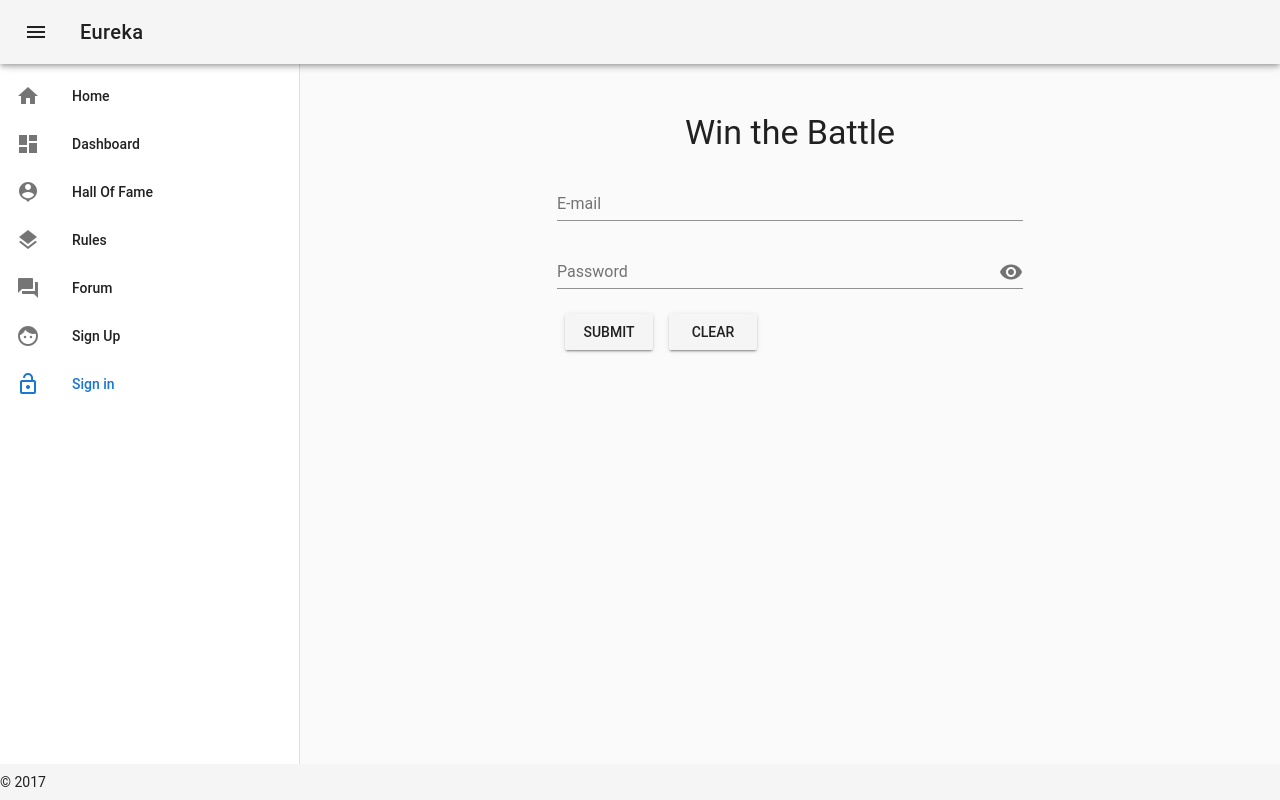
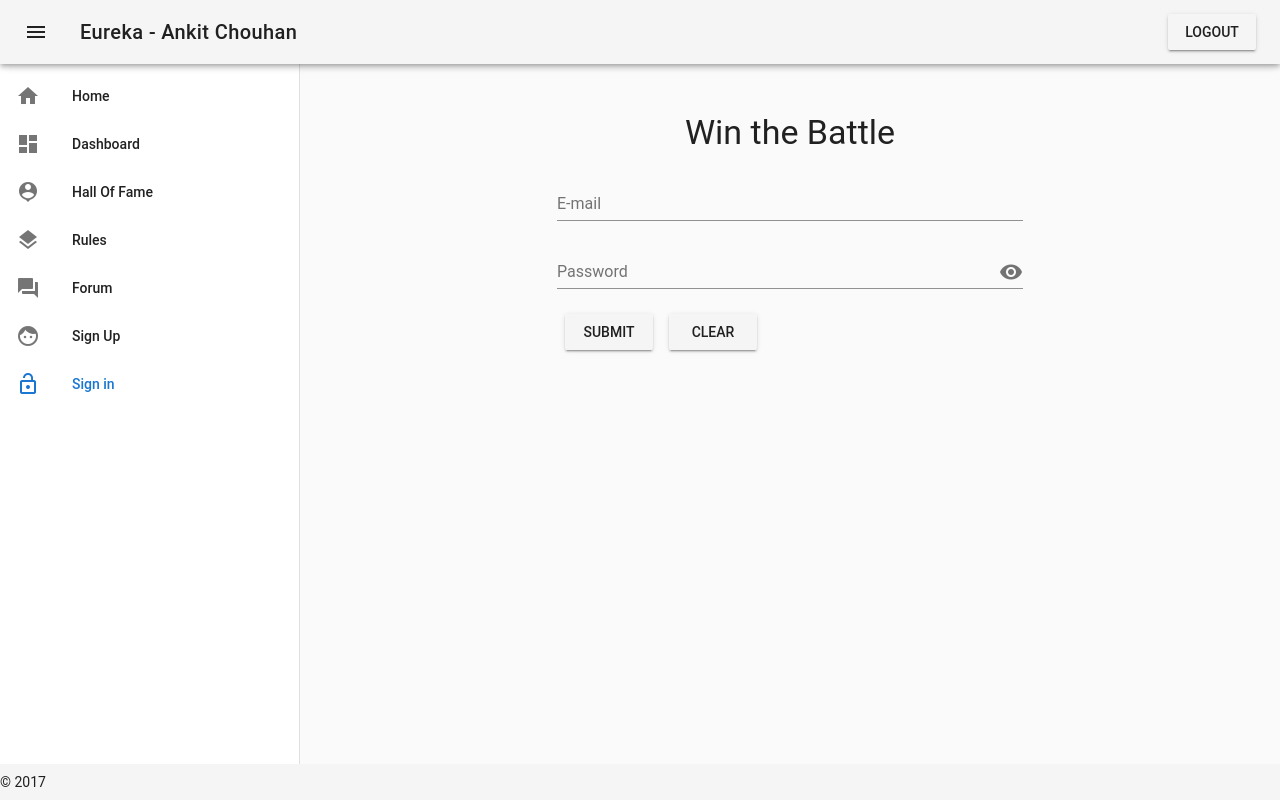
Before and after one commit to ankitchouhan1020/v-eureka, a Vue app: page /signin in a window 1280 px wide. Built offline with nearby package versions, Linux system fonts and the light colour scheme.

Commit message:
Vuex Added

```diff
--- a/package.json
+++ b/package.json
@@ -16,6 +16,7 @@
     "vue-router": "^3.0.1",
     "vuelidate": "^0.7.4",
     "vuetify": "^1.1.1",
+    "vuex": "^3.0.1",
     "webpack-ssr": "^0.1.14"
   },
   "devDependencies": {
--- a/src/App.vue
+++ b/src/App.vue
@@ -19,7 +19,9 @@
     </v-navigation-drawer>
     <v-toolbar app fixed clipped-left :clipped-left="$vuetify.breakpoint.lgAndUp">
       <v-toolbar-side-icon @click.stop="drawer = !drawer"></v-toolbar-side-icon>
-      <v-toolbar-title>Eureka</v-toolbar-title>
+      <v-toolbar-title>Eureka - {{getUsername}}</v-toolbar-title>
+      <v-spacer></v-spacer>
+      <v-btn v-if="getUsername" @click="">Logout</v-btn>
     </v-toolbar>
       <main >
         <router-view></router-view>
@@ -45,6 +47,11 @@
           {title: 'Sign in', icon: 'lock_open', path: 'signin'},
         ]
       }
+    },
+    computed:{
+      getUsername: function(){
+        return this.$store.state.username;
+      }
     }
   }
 </script>
--- a/src/main.js
+++ b/src/main.js
@@ -7,6 +7,7 @@ import Vuetify from 'vuetify'
 import 'vuetify/dist/vuetify.min.css' // Ensure you are using css-loader
 import 'material-design-icons-iconfont/dist/material-design-icons.css' // Ensure you are using css-loader
 import '@mdi/font/css/materialdesignicons.css'
+import {store} from '@/store/store'
 
 Vue.use(Vuetify, {
   iconfont: 'mdi' ,// 'md' || 'mdi' || 'fa' || 'fa4'
@@ -15,6 +16,7 @@ Vue.config.productionTip = false;
 
 /* eslint-disable no-new */
 new Vue({
+  store: store,
   el: '#app',
   router,
   components: { App },
--- /dev/null
+++ b/src/store/store.js
@@ -0,0 +1,10 @@
+import Vue from 'vue';
+import Vuex from 'vuex';
+
+Vue.use(Vuex);
+
+export const store = new Vuex.Store({
+  state: {
+    username:"Ankit Chouhan",
+  }
+});
```
Also changed, not shown: 1 other file (tests, documents, lock files or other folders).
